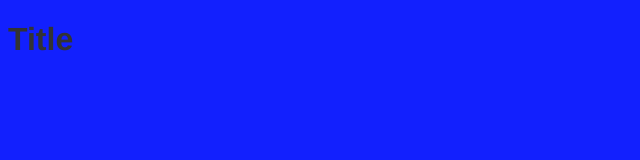
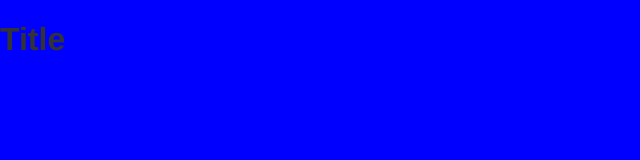
Before and after one commit to matsalundstrom/html-css-test, a website: page src/index.html in a window 1280 px wide. Shown: the whole page, without its empty margins (0-640 px from the left). Drawn offline with nearby package versions, Linux system fonts and the light colour scheme; files that its build step writes are made by us from their sources.

Commit message:
Minor changes.

```diff
--- a/gulpfile.js
+++ b/gulpfile.js
@@ -32,6 +32,9 @@ gulp.task('html', function() {
 gulp.task('watch', function() {
 
     // Watch .scss files
+    gulp.watch('src/*.html', ['html']);
+
+    // Watch .scss files
     gulp.watch('src/styles/**/*.scss', ['sass']);
 
     // Watch .js files
--- a/src/index.html
+++ b/src/index.html
@@ -3,10 +3,20 @@
 <head lang="en">
     <meta charset="UTF-8">
     <title>Title</title>
+    <meta name="viewport" content="width=device-width, initial-scale=1">
+    <link rel="stylesheet" href="../bower_components/normalize-css/normalize.css">
     <link rel="stylesheet" href="assets/css/app.css">
 </head>
 <body>
-    <h1>Title</h1>
-<script src="assets/js/app.js"></script>
+    <header>
+        <h1>Title</h1>
+    </header>
+    <main>
+
+    </main>
+    <footer>
+
+    </footer>
+    <script src="assets/js/app.js"></script>
 </body>
 </html>
--- a/src/styles/app.scss
+++ b/src/styles/app.scss
@@ -1,8 +1,21 @@
-$font-stack:    Helvetica, sans-serif;
+$font-stack: Helvetica, sans-serif;
 $primary-color: #333;
 
 body {
   font: 100% $font-stack;
   color: $primary-color;
-  background-color: #1220fe;
+  background-color: blue;
 }
+
+@media screen and (max-width: 768px) {
+  body {
+    background-color: green;
+  }
+}
+
+@media screen and (max-width: 480px) {
+  body {
+    background-color: red;
+  }
+
+}
```
Also changed, not shown: bower.json (added, +12 -0 lines), 1 other file.
